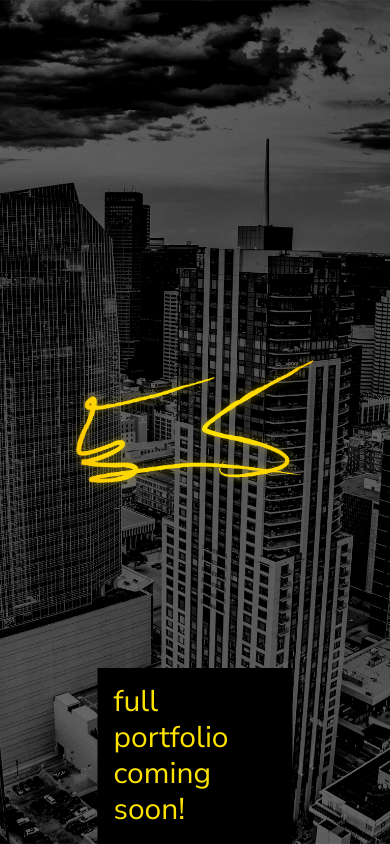
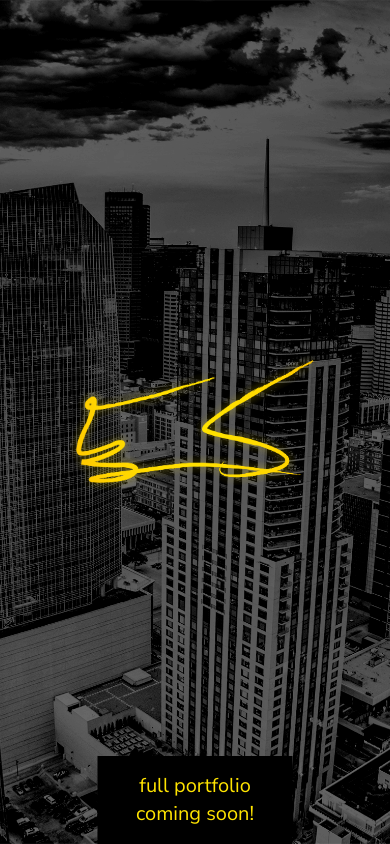
Before and after one commit to eric-schmidt/portfolio, a Next.js app: page / in a window 390 px wide. Built offline with nearby package versions, Linux system fonts and the light colour scheme.

Commit message:
Adds better responsiveness for coming soon message.

```diff
--- a/src/app/page.tsx
+++ b/src/app/page.tsx
@@ -4,7 +4,7 @@ const Home = () => {
   return (
     <main>
       <div className="relative h-screen w-screen overflow-hidden fade-in">
-        <h1 className="absolute bottom-0 left-1/2 transform -translate-x-1/2 z-10 p-4 text-3xl bg-black text-yellow">
+        <h1 className="absolute bottom-0 left-1/2 transform -translate-x-1/2 z-10 p-4 bg-black text-yellow text-center text-xl md:text-3xl">
           full portfolio coming soon!
         </h1>
         <Image
```
